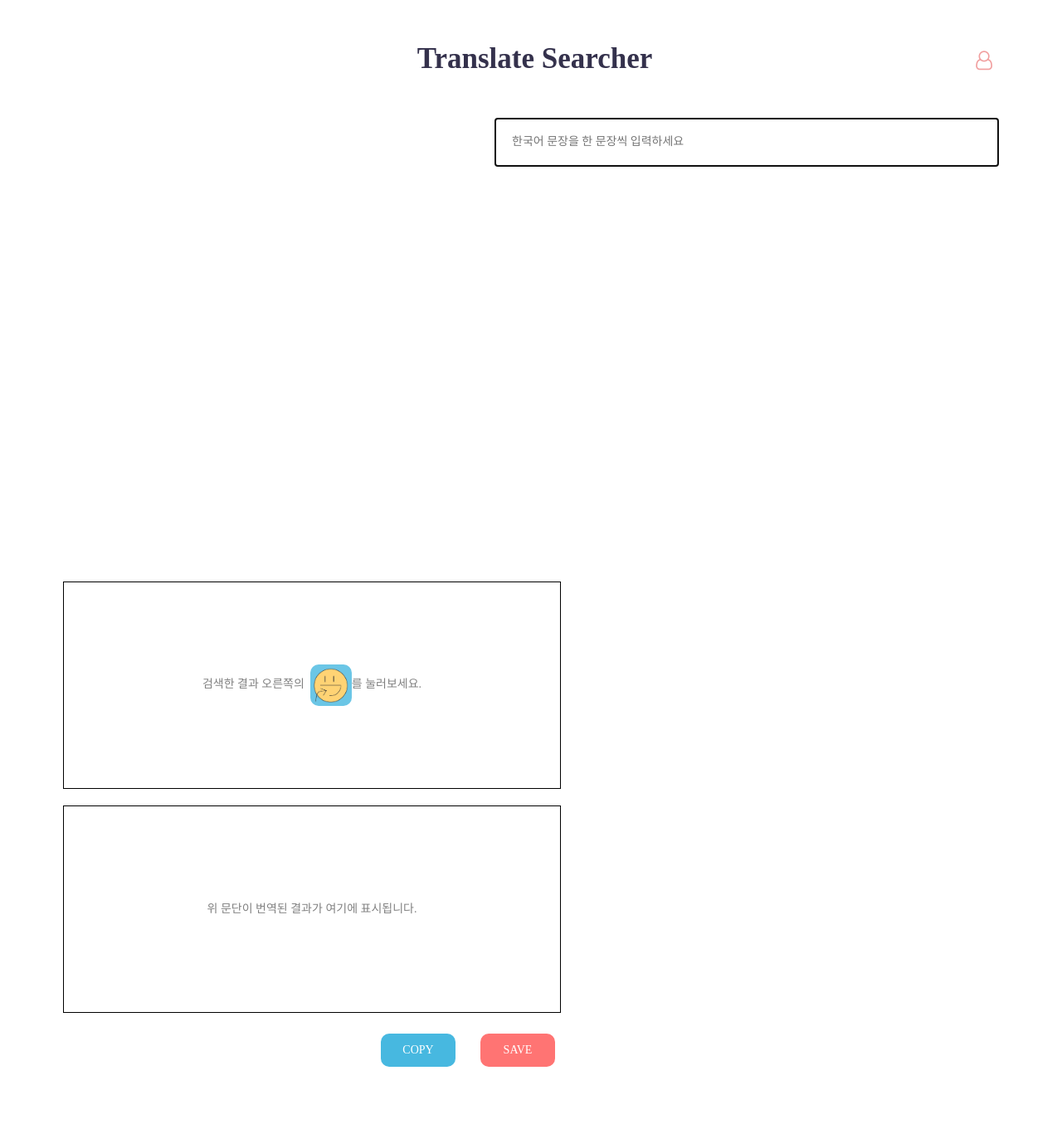
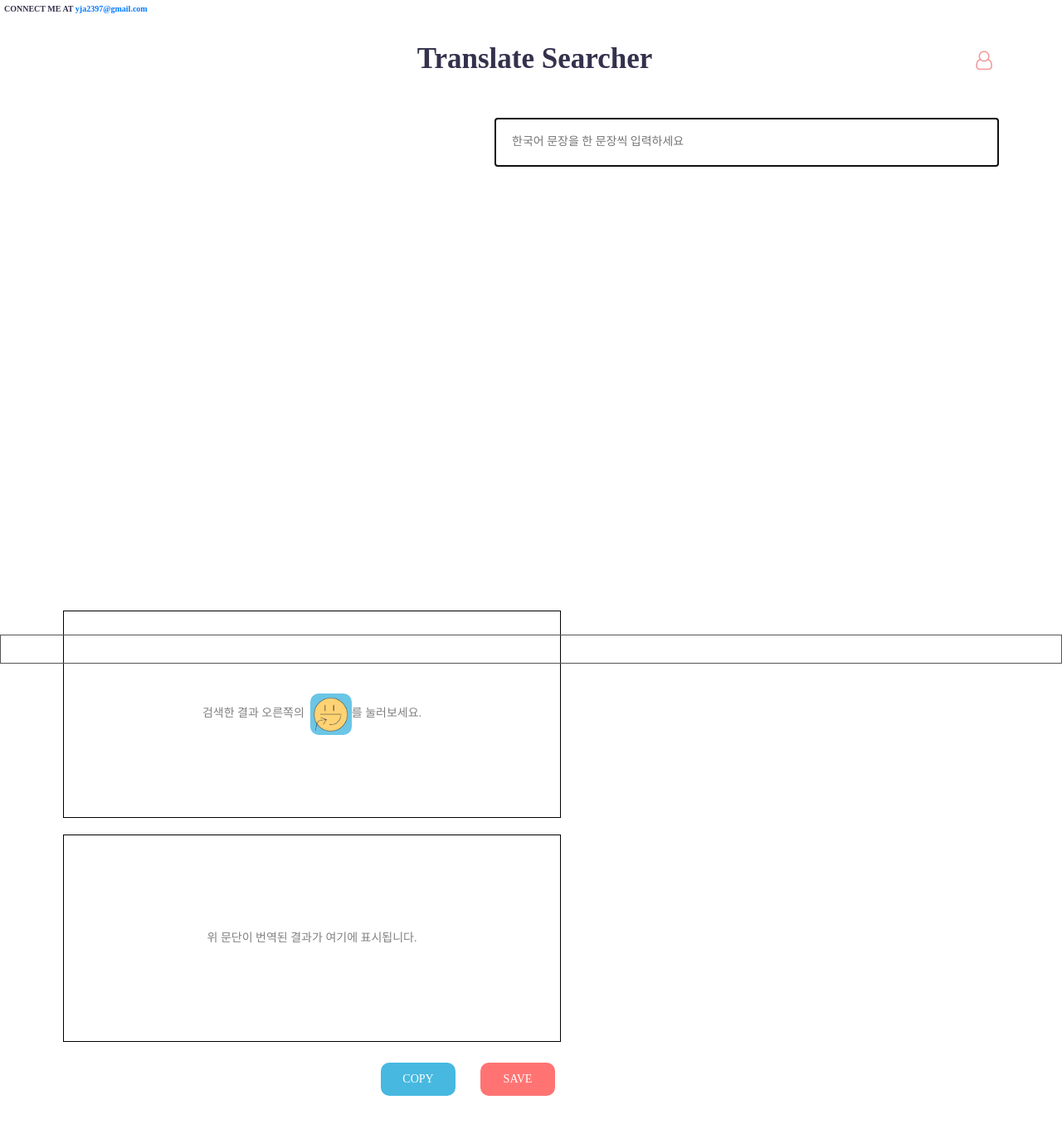
Before and after one commit to yja2397/translate_paraphrase, a Flask app: page / in a window 1280 px wide. Shown: the whole page at 83% size. Before the commit the page ends 1286 px from the top, so only its background shows below. Run offline with Flask 2, Linux system fonts and the light colour scheme; some libraries are stand-ins or nearby versions; some web fonts are replaced.

Commit message:
added connecting mail

```diff
--- a/static/index.css
+++ b/static/index.css
@@ -22,12 +22,14 @@ nav{
     min-width:760px;
     max-width:50%;
     float:left;
+    padding-bottom: 2.5rem;
 }
 
 article{
     min-width: 760px;
     max-width: 50%;
     float: right;
+    padding-bottom: 2.5rem;
 }
 
 header {
@@ -40,6 +42,14 @@ header {
 
 #title{
     text-align: center;
+}
+
+#connect{
+    text-align: left;
+    font-size:10px;
+    position: absolute;
+    left:5px;
+    top:5px;
 }
 
 #profile{
@@ -272,6 +282,17 @@ a:hover{
     margin:10px;
 }
 
+footer{
+    margin:auto;
+    width:100%;
+    text-align: center;
+    height:50px;
+    border: 0.2px solid #555;
+    position: absolute;
+    bottom: 0;
+    height: 2.5rem;
+}
+
 ::-webkit-scrollbar{width: 16px;}
 ::-webkit-scrollbar-track {background-color:#f1f1f1;}
 ::-webkit-scrollbar-thumb {background-color:#ff7473;}
--- a/templates/index.html
+++ b/templates/index.html
@@ -14,6 +14,9 @@
 </head>
 <body>
 <header>
+    <span id="connect">
+        CONNECT ME AT <a href="mailto:yja2397@gmail.com">yja2397@gmail.com</a>
+    </span>
     <span id="title">
         Translate Searcher
     </span>
@@ -69,7 +72,6 @@
     </div>
 </nav>
 <footer>
-
 </footer>
 <script src="https://cdnjs.cloudflare.com/ajax/libs/jquery/3.3.1/jquery.min.js"></script>
 <script src="https://stackpath.bootstrapcdn.com/bootstrap/4.1.0/js/bootstrap.min.js"></script>
```
